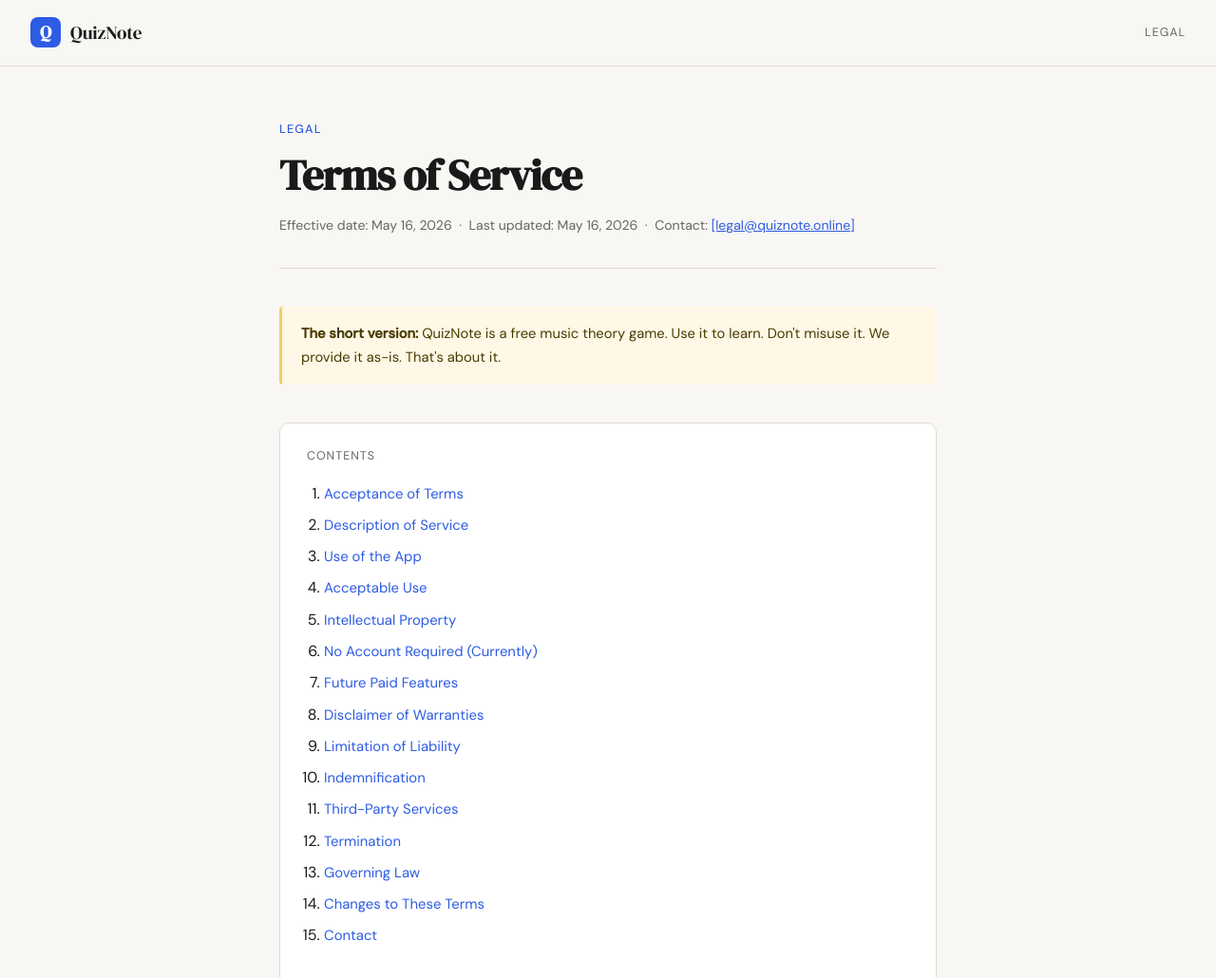
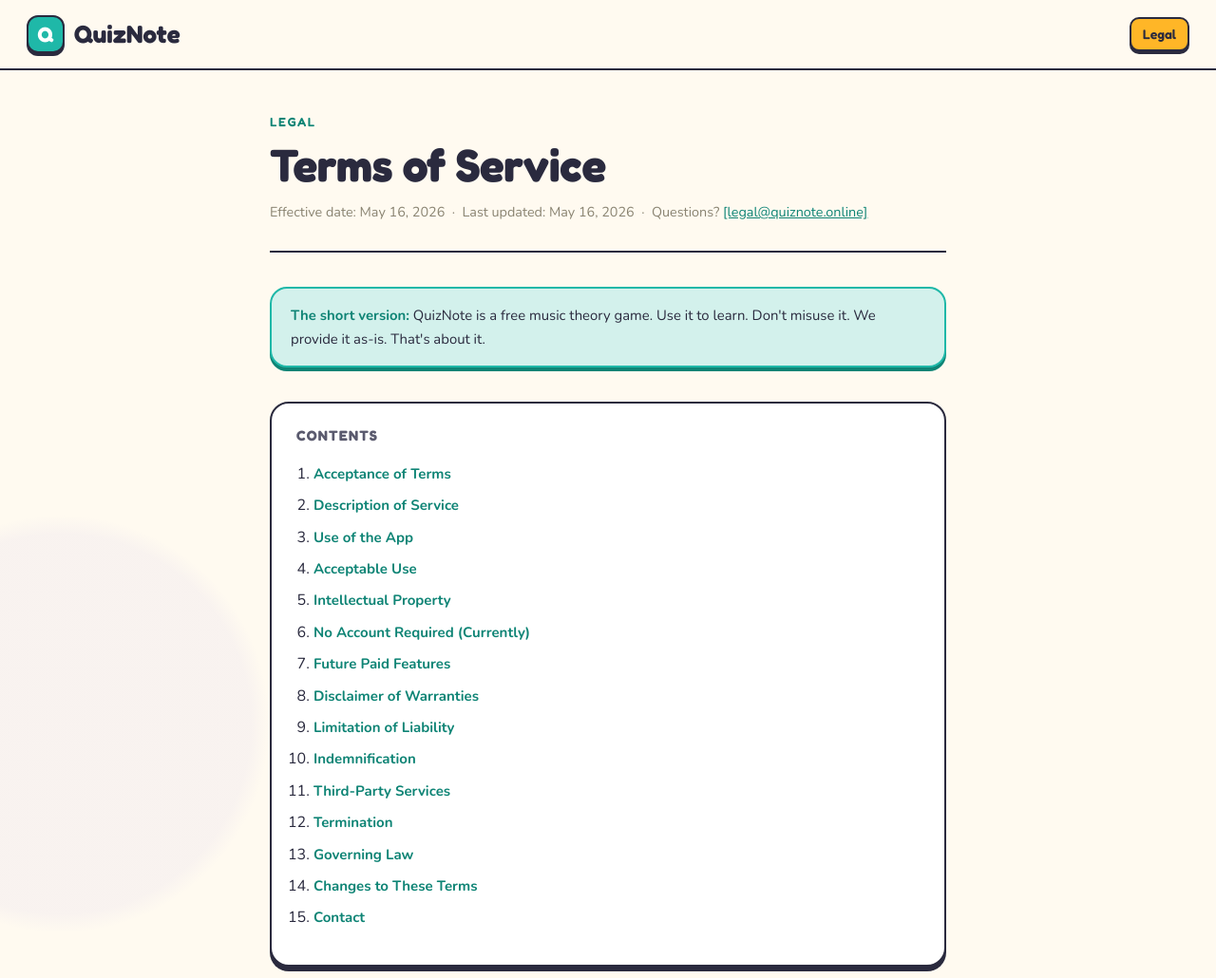
Before and after one commit to ToDevFor25/quiznote, a plain HTML site: page terms.html in a window 1280 px wide. Shown: the top 1030 px of the page at 95% size. Drawn offline with nearby package versions, Linux system fonts and the light colour scheme.

Commit message:
Update terms.html

```diff
--- a/terms.html
+++ b/terms.html
@@ -1,181 +1,186 @@
 <!DOCTYPE html>
 <html lang="en">
 <head>
-  <meta charset="UTF-8">
-  <meta name="viewport" content="width=device-width, initial-scale=1.0">
+<meta charset="utf-8">
+<meta name="viewport" content="width=device-width, initial-scale=1">
 <title>Terms of Service · QuizNote</title>
 <link rel="preconnect" href="https://fonts.googleapis.com">
-  <link href="https://fonts.googleapis.com/css2?family=DM+Serif+Display:ital@0;1&family=DM+Sans:wght@400;500&display=swap" rel="stylesheet">
+<link rel="preconnect" href="https://fonts.gstatic.com" crossorigin>
+<link href="https://fonts.googleapis.com/css2?family=Fredoka:wght@400;500;600;700&family=Nunito:wght@400;500;600;700;800&display=swap" rel="stylesheet">
 <style>
   :root {
-      --bg: #f9f7f4;
-      --ink: #1a1a1a;
-      --muted: #666;
-      --accent: #2d5be3;
-      --rule: #e0dbd3;
-      --note: #fff8e6;
-      --note-border: #f0d060;
+    --cream: #FFFAF0;
+    --ink: #2A2A3E;
+    --ink-soft: #5a5a6e;
+    --ink-faint: #8a8472;
+    --teal: #1FB8A8;
+    --teal-dk: #0e8475;
+    --teal-lt: #d3f1ec;
+    --sun: #FFB627;
+    --sun-dk: #c98800;
+    --sun-lt: #fff3d0;
+    --rule: #e8e2d8;
   }
-
   * { box-sizing: border-box; margin: 0; padding: 0; }
-
   body {
-      font-family: 'DM Sans', sans-serif;
-      background: var(--bg);
+    font-family: 'Nunito', system-ui, sans-serif;
+    background: var(--cream);
     color: var(--ink);
     font-size: 16px;
-      line-height: 1.7;
+    line-height: 1.65;
+    min-height: 100vh;
+    background-image:
+      radial-gradient(circle at 5% 15%, rgba(91,63,228,0.04) 0 200px, transparent 220px),
+      radial-gradient(circle at 92% 85%, rgba(31,184,168,0.05) 0 180px, transparent 200px);
   }
 
   .site-header {
-      border-bottom: 1px solid var(--rule);
-      padding: 18px 32px;
-      display: flex;
-      align-items: center;
-      gap: 10px;
-      background: var(--bg);
+    display: flex; align-items: center; gap: 12px;
+    padding: 16px 28px;
+    border-bottom: 2.5px solid var(--ink);
+    background: var(--cream);
+    position: sticky; top: 0; z-index: 10;
   }
-    .logo-mark {
-      width: 32px; height: 32px;
-      background: var(--accent);
-      border-radius: 8px;
+  .header-logo {
+    display: flex; align-items: center; gap: 10px;
+    text-decoration: none;
+  }
+  .logo-badge {
+    width: 40px; height: 40px;
+    background: var(--teal);
+    border: 2.5px solid var(--ink);
+    border-radius: 12px;
+    box-shadow: 0 3px 0 var(--ink);
     display: flex; align-items: center; justify-content: center;
-      color: #fff; font-size: 18px; font-weight: 700;
-      font-family: 'DM Serif Display', serif;
+    font-family: 'Fredoka', sans-serif; font-weight: 700;
+    font-size: 22px; color: white;
     flex-shrink: 0;
   }
-    .logo-text {
-      font-family: 'DM Serif Display', serif;
-      font-size: 1.2rem;
-      color: var(--ink);
-      text-decoration: none;
-      letter-spacing: -0.01em;
+  .logo-name {
+    font-family: 'Fredoka', sans-serif; font-weight: 700;
+    font-size: 26px; color: var(--ink); line-height: 1;
   }
   .header-tag {
     margin-left: auto;
-      font-size: 0.78rem;
-      color: var(--muted);
-      letter-spacing: 0.08em;
-      text-transform: uppercase;
+    background: var(--sun);
+    border: 2px solid var(--ink);
+    border-radius: 10px;
+    padding: 4px 12px;
+    font-family: 'Fredoka', sans-serif; font-weight: 600;
+    font-size: 14px; color: var(--ink);
+    box-shadow: 0 3px 0 var(--ink);
   }
 
   .page-wrap {
-      max-width: 740px;
+    max-width: 760px;
     margin: 0 auto;
-      padding: 56px 24px 80px;
+    padding: 44px 24px 80px;
   }
-
   .doc-eyebrow {
-      font-size: 0.78rem;
-      letter-spacing: 0.1em;
-      text-transform: uppercase;
-      color: var(--accent);
-      font-weight: 500;
-      margin-bottom: 12px;
+    font-family: 'Fredoka', sans-serif; font-weight: 600;
+    font-size: 13px; letter-spacing: 0.12em;
+    text-transform: uppercase; color: var(--teal-dk);
+    margin-bottom: 8px;
   }
   h1 {
-      font-family: 'DM Serif Display', serif;
-      font-size: clamp(2rem, 5vw, 2.8rem);
-      line-height: 1.15;
-      letter-spacing: -0.02em;
-      margin-bottom: 16px;
+    font-family: 'Fredoka', sans-serif; font-weight: 700;
+    font-size: clamp(2.2rem, 6vw, 3rem);
+    line-height: 1.1; color: var(--ink);
+    letter-spacing: -0.01em; margin-bottom: 12px;
   }
   .doc-meta {
-      font-size: 0.88rem;
-      color: var(--muted);
-      margin-bottom: 40px;
-      padding-bottom: 32px;
-      border-bottom: 1px solid var(--rule);
+    font-size: 0.9rem; color: var(--ink-faint);
+    margin-bottom: 36px;
+    padding-bottom: 28px;
+    border-bottom: 2.5px solid var(--ink);
   }
+  .doc-meta a { color: var(--teal-dk); }
 
   .plain-note {
-      background: var(--note);
-      border-left: 3px solid var(--note-border);
-      border-radius: 4px;
+    background: var(--teal-lt);
+    border: 2.5px solid var(--teal);
+    border-radius: 18px;
     padding: 16px 20px;
-      margin-bottom: 40px;
-      font-size: 0.92rem;
-      color: #4a3a00;
+    margin-bottom: 36px;
+    font-size: 0.93rem; color: var(--ink);
+    box-shadow: 0 4px 0 var(--teal-dk);
   }
+  .plain-note strong { color: var(--teal-dk); }
 
   .toc {
-      background: #fff;
-      border: 1px solid var(--rule);
-      border-radius: 10px;
-      padding: 24px 28px;
-      margin-bottom: 52px;
+    background: white;
+    border: 2.5px solid var(--ink);
+    border-radius: 20px;
+    padding: 22px 26px;
+    margin-bottom: 48px;
+    box-shadow: 0 5px 0 var(--ink);
   }
   .toc-title {
-      font-size: 0.78rem;
-      letter-spacing: 0.08em;
-      text-transform: uppercase;
-      color: var(--muted);
+    font-family: 'Fredoka', sans-serif; font-weight: 700;
+    font-size: 15px; letter-spacing: 0.08em;
+    text-transform: uppercase; color: var(--ink-soft);
     margin-bottom: 14px;
   }
   .toc ol { padding-left: 18px; }
-    .toc li { margin-bottom: 6px; }
-    .toc a {
-      color: var(--accent);
-      text-decoration: none;
-      font-size: 0.93rem;
-    }
+  .toc li { margin-bottom: 7px; }
+  .toc a { color: var(--teal-dk); font-weight: 700; text-decoration: none; font-size: 0.94rem; }
   .toc a:hover { text-decoration: underline; }
 
-    .doc-section {
-      margin-bottom: 48px;
-      scroll-margin-top: 24px;
-    }
+  .doc-section { margin-bottom: 44px; scroll-margin-top: 80px; }
   h2 {
-      font-family: 'DM Serif Display', serif;
-      font-size: 1.35rem;
-      letter-spacing: -0.01em;
+    font-family: 'Fredoka', sans-serif; font-weight: 700;
+    font-size: 1.5rem; color: var(--ink);
     margin-bottom: 14px;
-      display: flex;
-      align-items: baseline;
-      gap: 10px;
+    display: flex; align-items: baseline; gap: 10px;
   }
   h2 .sec-num {
-      font-family: 'DM Sans', sans-serif;
-      font-size: 0.75rem;
-      font-weight: 500;
-      color: var(--accent);
-      letter-spacing: 0.08em;
+    background: var(--sun);
+    border: 2px solid var(--ink);
+    border-radius: 8px;
+    padding: 2px 8px;
+    font-size: 0.75rem; font-weight: 800;
+    color: var(--ink); letter-spacing: 0.06em;
     text-transform: uppercase;
+    box-shadow: 0 2px 0 var(--sun-dk);
+    flex-shrink: 0;
   }
   p { margin-bottom: 14px; }
   p:last-child { margin-bottom: 0; }
   ul, ol { padding-left: 22px; margin-bottom: 14px; }
   li { margin-bottom: 6px; }
+  a { color: var(--teal-dk); }
 
+  /* Caps block for disclaimers */
   .caps-block {
-      background: #fff;
-      border: 1px solid var(--rule);
-      border-radius: 6px;
+    background: var(--sun-lt);
+    border: 2.5px solid var(--ink);
+    border-radius: 16px;
     padding: 16px 20px;
-      font-size: 0.88rem;
-      line-height: 1.6;
-      color: var(--ink);
-      margin-bottom: 14px;
+    font-size: 0.87rem; line-height: 1.6;
+    color: var(--ink); margin-bottom: 14px;
+    box-shadow: 0 4px 0 var(--sun-dk);
   }
 
-    a { color: var(--accent); }
-
   .site-footer {
-      border-top: 1px solid var(--rule);
-      padding: 28px 32px;
+    border-top: 2.5px solid var(--ink);
+    padding: 24px 28px;
     text-align: center;
-      font-size: 0.85rem;
-      color: var(--muted);
+    font-family: 'Fredoka', sans-serif; font-weight: 500;
+    font-size: 0.95rem; color: var(--ink-soft);
+    background: var(--cream);
   }
-    .site-footer a { color: var(--muted); margin: 0 8px; }
-    .site-footer a:hover { color: var(--accent); }
+  .site-footer a { color: var(--teal-dk); font-weight: 700; text-decoration: none; margin: 0 8px; }
+  .site-footer a:hover { text-decoration: underline; }
+  .footer-sep { color: var(--ink-faint); margin: 0 4px; }
 </style>
 </head>
 <body>
 
 <header class="site-header">
-  <div class="logo-mark">Q</div>
-  <a class="logo-text" href="/">QuizNote</a>
+  <a class="header-logo" href="/">
+    <div class="logo-badge">Q</div>
+    <span class="logo-name">QuizNote</span>
+  </a>
   <span class="header-tag">Legal</span>
 </header>
 
@@ -183,7 +188,10 @@
 
   <p class="doc-eyebrow">Legal</p>
   <h1>Terms of Service</h1>
-  <p class="doc-meta">Effective date: May 16, 2026 &nbsp;·&nbsp; Last updated: May 16, 2026 &nbsp;·&nbsp; Contact: <a href="mailto:[legal@quiznote.online]">[legal@quiznote.online]</a></p>
+  <p class="doc-meta">
+    Effective date: May 16, 2026 &nbsp;·&nbsp; Last updated: May 16, 2026
+    &nbsp;·&nbsp; Questions? <a href="mailto:[legal@quiznote.online]">[legal@quiznote.online]</a>
+  </p>
 
   <div class="plain-note">
     <strong>The short version:</strong> QuizNote is a free music theory game. Use it to learn. Don't misuse it. We provide it as-is. That's about it.
@@ -210,28 +218,24 @@
     </ol>
   </nav>
 
-  <!-- 1 -->
   <div class="doc-section" id="s1">
     <h2><span class="sec-num">01</span> Acceptance of Terms</h2>
     <p>By accessing or using QuizNote at <a href="https://quiznote.online">quiznote.online</a> (the "App"), you agree to be bound by these Terms of Service ("Terms"). If you do not agree, please do not use the App.</p>
     <p>If you are under 18, a parent or guardian should review these Terms. Because the App collects no personal information during normal use, no parental consent is required for children to play.</p>
   </div>
 
-  <!-- 2 -->
   <div class="doc-section" id="s2">
     <h2><span class="sec-num">02</span> Description of Service</h2>
-    <p>QuizNote is a free, browser-based music theory education application. It presents interactive quizzes on topics such as note reading, key signatures, intervals, and chord identification. The App is designed to help students and musicians of all ages build music theory fluency through practice.</p>
-    <p>The App is currently provided free of charge with no registration required. Features, content, and availability may change at any time.</p>
+    <p>QuizNote is a free, browser-based music theory education app. It presents interactive quizzes on topics such as note reading, key signatures, intervals, and chord identification — designed to help students and musicians of all ages build music fluency through practice.</p>
+    <p>The App is provided free of charge with no registration required. Features, content, and availability may change at any time.</p>
   </div>
 
-  <!-- 3 -->
   <div class="doc-section" id="s3">
     <h2><span class="sec-num">03</span> Use of the App</h2>
     <p>You may use QuizNote for personal, educational, and non-commercial purposes. Teachers and schools are welcome to use the App in educational settings at no cost.</p>
     <p>You may not use the App in any way that violates applicable law or these Terms.</p>
   </div>
 
-  <!-- 4 -->
   <div class="doc-section" id="s4">
     <h2><span class="sec-num">04</span> Acceptable Use</h2>
     <p>You agree not to:</p>
@@ -245,35 +249,30 @@
     </ul>
   </div>
 
-  <!-- 5 -->
   <div class="doc-section" id="s5">
     <h2><span class="sec-num">05</span> Intellectual Property</h2>
-    <p>All content in the App — including but not limited to the quiz questions, educational content, UI design, audio, graphics, and code — is the property of QuizNote or its licensors and is protected by applicable intellectual property laws.</p>
+    <p>All content in the App — including quiz questions, educational content, UI design, audio, graphics, and code — is the property of QuizNote or its licensors and is protected by applicable intellectual property laws.</p>
     <p>Nothing in these Terms grants you ownership of any QuizNote content. You receive a limited, revocable, non-exclusive license to use the App for personal, non-commercial educational purposes only.</p>
     <p>Music theory itself — intervals, scales, chords, notation — is part of the public domain. Our expression and presentation of that knowledge is what is protected.</p>
   </div>
 
-  <!-- 6 -->
   <div class="doc-section" id="s6">
     <h2><span class="sec-num">06</span> No Account Required (Currently)</h2>
-    <p>QuizNote currently operates without user accounts or registration. Your game progress is saved locally in your browser using local storage. We have no access to this data, and it is not linked to any personal identity.</p>
-    <p>Because there is no account system, there is currently no login, no password, and no personal profile associated with your use of the App.</p>
+    <p>QuizNote currently operates without user accounts or registration. Your game progress and display name are saved locally in your browser using local storage. We have no access to this data, and it is not linked to any personal identity.</p>
   </div>
 
-  <!-- 7 -->
   <div class="doc-section" id="s7">
     <h2><span class="sec-num">07</span> Future Paid Features</h2>
     <p>QuizNote may introduce optional paid features, subscriptions, or premium content in the future. The core free experience will remain available. If paid features are launched:</p>
     <ul>
       <li>Pricing, billing terms, and cancellation policies will be clearly communicated before any charge is made</li>
-      <li>Payment processing will be handled by a trusted third-party payment provider; QuizNote will never store credit card or payment details directly</li>
-      <li>These Terms will be updated to include relevant payment, refund, and account terms before paid features go live</li>
+      <li>Payment processing will be handled by a trusted third-party processor; QuizNote will never store credit card or payment details directly</li>
+      <li>These Terms will be updated to include payment, refund, and account terms before paid features go live</li>
       <li>You will have the opportunity to review and accept updated terms before subscribing</li>
     </ul>
     <p>Nothing in the current version of these Terms creates any obligation to pay for anything.</p>
   </div>
 
-  <!-- 8 -->
   <div class="doc-section" id="s8">
     <h2><span class="sec-num">08</span> Disclaimer of Warranties</h2>
     <div class="caps-block">
@@ -282,7 +281,6 @@
     <p>We make reasonable efforts to ensure the accuracy of music theory content, but we do not guarantee that all content is free from errors. If you find an error, please let us know at <a href="mailto:[legal@quiznote.online]">[legal@quiznote.online]</a>.</p>
   </div>
 
-  <!-- 9 -->
   <div class="doc-section" id="s9">
     <h2><span class="sec-num">09</span> Limitation of Liability</h2>
     <div class="caps-block">
@@ -291,42 +289,36 @@
     <p>Because the App is provided free of charge and collects no personal data during normal use, our total liability to you for any claim arising from use of the App shall not exceed zero dollars ($0.00).</p>
   </div>
 
-  <!-- 10 -->
   <div class="doc-section" id="s10">
     <h2><span class="sec-num">10</span> Indemnification</h2>
-    <p>You agree to indemnify, defend, and hold harmless QuizNote and its operators from and against any claims, liabilities, damages, losses, and expenses (including reasonable legal fees) arising out of or in connection with your violation of these Terms or your use of the App in an unauthorized or unlawful manner.</p>
+    <p>You agree to indemnify, defend, and hold harmless QuizNote and its operators from and against any claims, liabilities, damages, losses, and expenses (including reasonable legal fees) arising out of or in connection with your violation of these Terms or your unauthorized or unlawful use of the App.</p>
   </div>
 
-  <!-- 11 -->
   <div class="doc-section" id="s11">
     <h2><span class="sec-num">11</span> Third-Party Services</h2>
     <p>The App is hosted on Vercel and may load fonts from Google Fonts. These third-party services operate under their own terms and privacy policies, and we are not responsible for their practices. Links to external sites from within the App are provided for convenience and do not constitute endorsement.</p>
   </div>
 
-  <!-- 12 -->
   <div class="doc-section" id="s12">
     <h2><span class="sec-num">12</span> Termination</h2>
-    <p>We reserve the right to discontinue the App or restrict access to it at any time, for any reason, without notice. Because no accounts or paid subscriptions currently exist, there is no refund or data-export obligation upon termination.</p>
+    <p>We reserve the right to discontinue the App or restrict access at any time, for any reason, without notice. Because no accounts or paid subscriptions currently exist, there is no refund or data-export obligation upon termination.</p>
     <p>If paid accounts are introduced in the future, a reasonable notice period and data-export opportunity will be provided before any shutdown affecting paid users.</p>
   </div>
 
-  <!-- 13 -->
   <div class="doc-section" id="s13">
     <h2><span class="sec-num">13</span> Governing Law</h2>
     <p>These Terms shall be governed by and construed in accordance with the laws of the State of Oklahoma, United States, without regard to its conflict of law provisions. Any dispute arising from these Terms or your use of the App shall be resolved in the state or federal courts located in Oklahoma.</p>
   </div>
 
-  <!-- 14 -->
   <div class="doc-section" id="s14">
     <h2><span class="sec-num">14</span> Changes to These Terms</h2>
-    <p>We may update these Terms from time to time. When we do, we will revise the "Last updated" date at the top of this page. For material changes — especially those related to the introduction of paid features or data collection practices — we will make the notice prominent within the App prior to the change taking effect.</p>
+    <p>We may update these Terms from time to time. When we do, we will revise the "Last updated" date at the top of this page. For material changes — especially those related to paid features or data collection — we will make the notice prominent within the App prior to the change taking effect.</p>
     <p>Your continued use of the App after any update constitutes your acceptance of the revised Terms.</p>
   </div>
 
-  <!-- 15 -->
   <div class="doc-section" id="s15">
     <h2><span class="sec-num">15</span> Contact</h2>
-    <p>Questions about these Terms can be directed to:</p>
+    <p>Questions about these Terms:</p>
     <p>
       QuizNote<br>
       Email: <a href="mailto:[legal@quiznote.online]">[legal@quiznote.online]</a><br>
@@ -334,12 +326,13 @@
     </p>
   </div>
 
-</div><!-- /page-wrap -->
+</div>
 
 <footer class="site-footer">
-  © 2026 QuizNote &nbsp;·&nbsp;
-  <a href="/privacy">Privacy Policy</a>
-  <a href="/terms">Terms of Service</a>
+  © 2026 QuizNote
+  <span class="footer-sep">·</span>
+  <a href="/privacy.html">Privacy Policy</a>
+  <a href="/terms.html">Terms of Service</a>
   <a href="/">Play</a>
 </footer>
 
```
Lines whose indentation alone changed are shown as unchanged.
